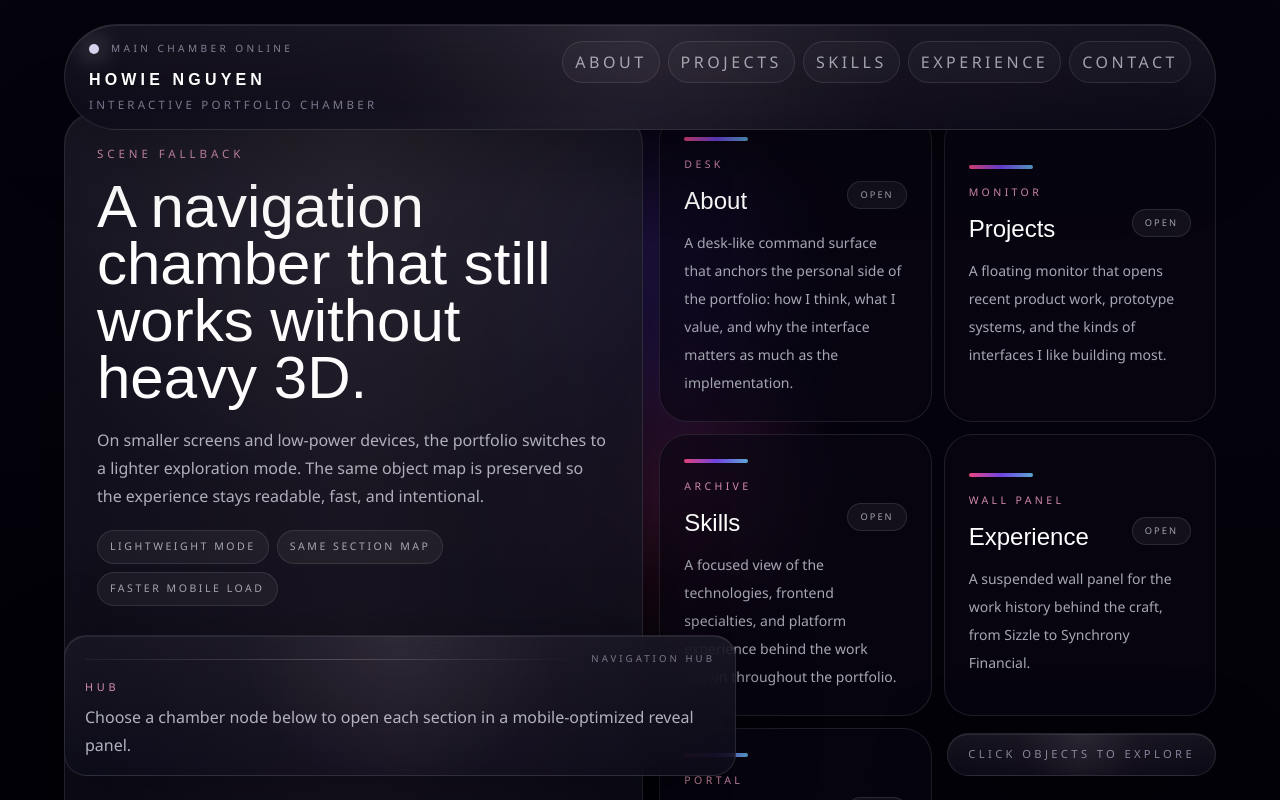
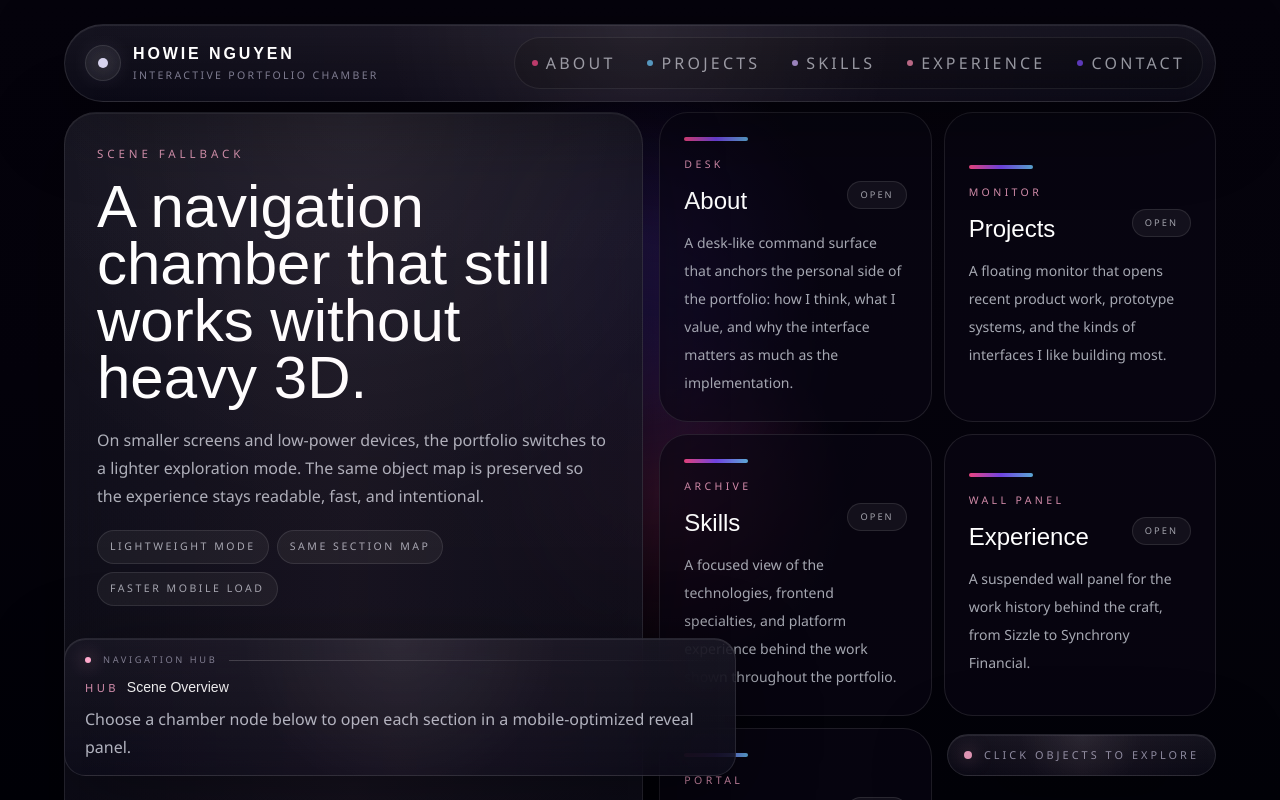
Before and after one commit to Howie315/portfolio-howie2, a React (Vite) app: page / in a window 1280 px wide. Built offline with nearby package versions, Linux system fonts and the light colour scheme; a web font is replaced by a local one.

Commit message:
added new changes

```diff
--- a/src/components/pages/PortfolioScenePage.tsx
+++ b/src/components/pages/PortfolioScenePage.tsx
@@ -27,9 +27,6 @@ const PortfolioScenePage = (): React.JSX.Element => {
   const { isReady, isTouch, sceneMode, viewportKind } =
     useSceneExperienceProfile();
   const isMobileViewport = viewportKind === "mobile";
-  const showBottomNarrative = !isMobileViewport || sceneMode !== "fallback";
-  const showMobileDock = isMobileViewport && sceneMode !== "fallback";
-  const showDesktopStatus = viewportKind === "desktop";
   const isMobileFallback = isMobileViewport && sceneMode === "fallback";
   const isAwaitingSceneDecision = !isReady;
   const cameraMode: CameraMode =
@@ -44,6 +41,10 @@ const PortfolioScenePage = (): React.JSX.Element => {
   const [isTransitioning, setIsTransitioning] = useState(false);
   const [isMobileNavOpen, setIsMobileNavOpen] = useState(false);
   const [viewState, setViewState] = useState<ViewState>("hub");
+  const showBottomNarrative =
+    (!isMobileViewport || sceneMode !== "fallback") && !isMobileNavOpen;
+  const showCompactDock = viewportKind !== "desktop" && sceneMode !== "fallback";
+  const showDesktopStatus = viewportKind === "desktop";
   const returnTimeoutRef = useRef<number | null>(null);
   const touchOrbitOffsetRef = useRef<[number, number]>([0, 0]);
   const touchZoomOffsetRef = useRef(0);
@@ -379,15 +380,15 @@ const PortfolioScenePage = (): React.JSX.Element => {
       )}
 
       <div
-        className={`pointer-events-none z-20 flex justify-center px-4 pt-4 sm:px-6 sm:pt-6 ${
+        className={`pointer-events-none z-20 flex justify-center px-3 pt-3 sm:px-6 sm:pt-6 ${
           isMobileFallback ? "sticky top-0" : "absolute inset-x-0 top-0"
         }`}
       >
         <div
-          className={`scene-shell-panel pointer-events-auto flex w-full max-w-6xl flex-col gap-4 px-4 py-4 sm:px-6 sm:py-4 ${
+          className={`scene-shell-panel pointer-events-auto flex w-full max-w-6xl flex-col gap-3 px-4 py-3.5 sm:px-5 sm:py-4 ${
             isMobileFallback
-              ? "rounded-[1.15rem] px-4 py-3.5"
-              : "rounded-[1.35rem] md:flex-row md:items-start md:justify-between md:rounded-full"
+              ? "rounded-[1.1rem]"
+              : "rounded-[1.25rem] lg:flex-row lg:items-center lg:justify-between lg:gap-5 lg:rounded-full lg:py-3 lg:pl-5 lg:pr-3"
           }`}
           style={
             visualSceneSection
@@ -397,29 +398,33 @@ const PortfolioScenePage = (): React.JSX.Element => {
               : undefined
           }
         >
-          <div className="min-w-0">
-            <div className="mb-3 flex items-center gap-3">
+          <div className="min-w-0 lg:flex lg:items-center lg:gap-4">
+            <div className="flex min-w-0 items-center gap-3">
               <span
                 aria-hidden="true"
+                className="relative flex h-9 w-9 shrink-0 items-center justify-center rounded-full border border-white/10 bg-white/[0.05]"
+              >
+                <span
                   className="h-2.5 w-2.5 rounded-full shadow-[0_0_24px_currentColor]"
                   style={{
                     backgroundColor: visualSceneSection?.accent ?? "#d7d3ee",
+                    color: visualSceneSection?.accent ?? "#d7d3ee",
                   }}
                 />
-              <span className="text-[0.63rem] uppercase tracking-[0.34em] text-[rgba(202,199,222,0.62)]">
-                {visualSceneSection
-                  ? `${visualSceneSection.kicker} chamber focus`
-                  : "Main chamber online"}
               </span>
-            </div>
-            <p className="font-display text-sm font-semibold tracking-[0.26em] uppercase text-white sm:text-base">
+              <div className="min-w-0">
+                <p className="font-display text-[0.95rem] font-semibold tracking-[0.18em] uppercase text-white sm:text-base">
                   Howie Nguyen
                 </p>
-            <p className="mt-1 text-[0.65rem] uppercase tracking-[0.28em] text-[rgba(199,196,223,0.58)] sm:text-[0.72rem]">
-              Interactive portfolio chamber
+                <p className="mt-0.5 truncate text-[0.58rem] uppercase tracking-[0.22em] text-[rgba(199,196,223,0.6)] sm:text-[0.66rem]">
+                  {visualSceneSection
+                    ? `${visualSceneSection.kicker} focus`
+                    : "Interactive portfolio chamber"}
                 </p>
+              </div>
+            </div>
             {viewportKind !== "desktop" ? (
-              <p className="mt-3 max-w-xl text-[0.92rem] leading-6 text-[rgba(214,216,226,0.74)]">
+              <p className="mt-3 max-w-xl text-[0.86rem] leading-6 text-[rgba(214,216,226,0.74)] sm:text-[0.92rem]">
                 {isAwaitingSceneDecision
                   ? "Preparing the chamber for your device."
                   : sceneMode === "fallback"
@@ -431,18 +436,23 @@ const PortfolioScenePage = (): React.JSX.Element => {
             ) : null}
           </div>
 
-          <div className="hidden flex-wrap items-center justify-end gap-2 md:flex">
+          <div className="hidden items-center justify-end gap-1.5 rounded-full border border-white/8 bg-black/20 p-1 lg:flex">
             {sceneSections.map((section) => (
               <button
-                className={`rounded-full border px-3 py-2 text-[0.68rem] font-medium tracking-[0.22em] uppercase transition ${
+                className={`group flex items-center gap-2 rounded-full border px-3 py-2 text-[0.66rem] font-medium tracking-[0.2em] uppercase transition ${
                   activeSection === section.id || hoveredSection === section.id
-                    ? "border-[rgba(255,170,204,0.38)] bg-[rgba(255,255,255,0.09)] text-white"
-                    : "border-white/10 bg-[rgba(255,255,255,0.03)] text-[rgba(214,216,226,0.72)] hover:border-white/20 hover:text-white"
+                    ? "border-white/[0.14] bg-white/[0.11] text-white shadow-[0_10px_28px_rgba(0,0,0,0.26)]"
+                    : "border-transparent bg-transparent text-[rgba(214,216,226,0.68)] hover:bg-white/[0.06] hover:text-white"
                 }`}
                 key={section.id}
                 onClick={() => handleOpenSection(section.id)}
                 type="button"
               >
+                <span
+                  aria-hidden="true"
+                  className="h-1.5 w-1.5 rounded-full opacity-70 transition group-hover:opacity-100"
+                  style={{ backgroundColor: section.accent }}
+                />
                 {section.title}
               </button>
             ))}
@@ -451,11 +461,13 @@ const PortfolioScenePage = (): React.JSX.Element => {
       </div>
 
       {showBottomNarrative ? (
-        <div className="pointer-events-none absolute inset-x-0 bottom-0 z-20 px-4 pb-22 sm:px-6 sm:pb-6">
-          <div className="mx-auto flex max-w-6xl flex-col gap-3 md:flex-row md:items-end md:justify-between md:gap-4">
+        <div className="pointer-events-none absolute inset-x-0 bottom-0 z-20 px-3 pb-28 sm:px-6 lg:pb-6">
+          <div className="mx-auto flex max-w-6xl flex-col gap-3 lg:flex-row lg:items-end lg:justify-between lg:gap-4">
             <div
-              className={`scene-shell-panel pointer-events-auto rounded-[1.4rem] px-4 py-4 sm:px-5 ${
-                isMobileViewport ? "max-w-[18.5rem] px-3 py-3" : "max-w-2xl"
+              className={`scene-shell-panel pointer-events-auto rounded-[1.2rem] px-4 py-3.5 sm:px-5 ${
+                isMobileViewport
+                  ? "max-w-[19.75rem] px-3.5 py-3"
+                  : "max-w-2xl lg:rounded-[1.35rem]"
               }`}
               style={
                 visualSceneSection
@@ -465,28 +477,43 @@ const PortfolioScenePage = (): React.JSX.Element => {
                   : undefined
               }
             >
-              <div className="mb-3 flex items-center gap-3">
+              <div className="mb-2.5 flex items-center gap-3">
                 <span
                   aria-hidden="true"
-                  className="h-px flex-1 bg-[linear-gradient(90deg,rgba(255,255,255,0.05),rgba(255,255,255,0.2),transparent)]"
+                  className="h-1.5 w-1.5 rounded-full shadow-[0_0_18px_currentColor]"
+                  style={{
+                    backgroundColor: visualSceneSection?.accent ?? "#ffaacd",
+                    color: visualSceneSection?.accent ?? "#ffaacd",
+                  }}
                 />
-                <span className="text-[0.6rem] uppercase tracking-[0.32em] text-[rgba(202,199,222,0.56)]">
+                <span className="text-[0.58rem] uppercase tracking-[0.28em] text-[rgba(202,199,222,0.58)]">
                   {activeSceneSection
                     ? "Section unveiled"
                     : hoveredSceneSection
                       ? "Object resonance"
                       : "Navigation hub"}
                 </span>
+                <span
+                  aria-hidden="true"
+                  className="h-px flex-1 bg-[linear-gradient(90deg,rgba(255,255,255,0.18),transparent)]"
+                />
               </div>
-              <p className="text-[0.68rem] uppercase tracking-[0.34em] text-[rgba(255,170,204,0.82)]">
+              <div className="flex items-baseline gap-2">
+                <p className="text-[0.7rem] uppercase tracking-[0.3em] text-[rgba(255,170,204,0.82)]">
                   {activeSceneSection?.kicker ??
                     hoveredSceneSection?.kicker ??
                     "Hub"}
                 </p>
+                <p className="truncate font-display text-sm font-medium text-white/[0.92]">
+                  {activeSceneSection?.title ??
+                    hoveredSceneSection?.title ??
+                    "Scene Overview"}
+                </p>
+              </div>
               <p
                 className={`mt-2 text-[rgba(218,220,231,0.8)] sm:text-base ${
                   isMobileViewport
-                    ? "text-[0.82rem] leading-6"
+                    ? "line-clamp-2 text-[0.8rem] leading-5"
                     : "text-sm leading-7"
                 }`}
               >
@@ -501,12 +528,18 @@ const PortfolioScenePage = (): React.JSX.Element => {
             </div>
 
             {showDesktopStatus ? (
-              <div className="scene-shell-panel pointer-events-auto hidden rounded-full px-5 py-3 text-[0.7rem] uppercase tracking-[0.3em] text-[rgba(199,196,223,0.64)] md:block">
+              <div className="scene-shell-panel pointer-events-auto hidden items-center gap-3 rounded-full px-4 py-3 text-[0.68rem] uppercase tracking-[0.28em] text-[rgba(199,196,223,0.68)] lg:flex">
+                <span
+                  aria-hidden="true"
+                  className="h-2 w-2 rounded-full bg-[rgba(255,170,204,0.86)] shadow-[0_0_18px_rgba(255,170,204,0.58)]"
+                />
+                <span>
                   {isTransitioning
                     ? "Realigning focus"
                     : activeSection
                       ? "Press Esc to return"
                       : "Click objects to explore"}
+                </span>
               </div>
             ) : null}
           </div>
@@ -519,8 +552,8 @@ const PortfolioScenePage = (): React.JSX.Element => {
         viewportKind={viewportKind}
       />
 
-      {showMobileDock ? (
-        <div className="pointer-events-none absolute inset-x-0 bottom-3 z-20 px-4 md:hidden">
+      {showCompactDock ? (
+        <div className="pointer-events-none absolute inset-x-0 bottom-3 z-20 px-3 lg:hidden">
           {isMobileNavOpen ? (
             <button
               aria-label="Close section navigation"
@@ -530,10 +563,10 @@ const PortfolioScenePage = (): React.JSX.Element => {
             />
           ) : null}
 
-          <div className="mx-auto flex w-full max-w-[19rem] flex-col items-end gap-2">
+          <div className="mx-auto flex w-full max-w-[21rem] flex-col items-end gap-2">
             {isMobileNavOpen ? (
-              <div className="scene-shell-panel pointer-events-auto w-full rounded-[1.2rem] p-2.5 shadow-[0_24px_64px_rgba(0,0,0,0.42)]">
-                <div className="mb-2.5 flex items-center justify-between gap-3">
+              <div className="scene-shell-panel pointer-events-auto w-full rounded-[1.15rem] p-2.5 shadow-[0_24px_64px_rgba(0,0,0,0.42)]">
+                <div className="mb-2.5 flex items-center justify-between gap-3 px-1">
                   <div>
                     <p className="text-[0.58rem] uppercase tracking-[0.3em] text-[rgba(199,196,223,0.58)]">
                       Quick navigation
@@ -543,7 +576,7 @@ const PortfolioScenePage = (): React.JSX.Element => {
                     </p>
                   </div>
                   <button
-                    className="touch-manipulation rounded-full border border-white/10 bg-white/6 px-2.5 py-1.5 text-[0.54rem] uppercase tracking-[0.24em] text-[rgba(220,223,232,0.82)]"
+                    className="touch-manipulation rounded-full border border-white/10 bg-white/[0.06] px-2.5 py-1.5 text-[0.54rem] uppercase tracking-[0.24em] text-[rgba(220,223,232,0.82)]"
                     onClick={() => setIsMobileNavOpen(false)}
                     type="button"
                   >
@@ -593,16 +626,25 @@ const PortfolioScenePage = (): React.JSX.Element => {
             ) : null}
 
             <div className="scene-shell-panel pointer-events-auto flex w-full items-center justify-between gap-2 rounded-[1rem] px-2.5 py-2 shadow-[0_20px_48px_rgba(0,0,0,0.36)]">
-              <div className="min-w-0 flex-1">
-                <p className="text-[0.52rem] uppercase tracking-[0.28em] text-[rgba(199,196,223,0.56)]">
+              <div className="flex min-w-0 flex-1 items-center gap-2.5">
+                <span
+                  aria-hidden="true"
+                  className="h-8 w-1 rounded-full"
+                  style={{
+                    backgroundColor: activeSceneSection?.accent ?? "#ff4a8a",
+                  }}
+                />
+                <div className="min-w-0">
+                  <p className="text-[0.52rem] uppercase tracking-[0.26em] text-[rgba(199,196,223,0.56)]">
                     {activeSceneSection ? "Focused" : "Suggested"}
                   </p>
-                <p className="mt-0.5 truncate text-[0.82rem] leading-5 text-white">
+                  <p className="mt-0.5 truncate text-[0.84rem] leading-5 text-white">
                     {activeSceneSection?.title ?? "Tap the desk to start"}
                   </p>
                 </div>
+              </div>
               <button
-                className="touch-manipulation shrink-0 rounded-full border border-white/10 bg-white/7 px-3 py-2 text-[0.54rem] font-medium uppercase tracking-[0.22em] text-white"
+                className="touch-manipulation shrink-0 rounded-full border border-white/10 bg-white/[0.08] px-3.5 py-2.5 text-[0.54rem] font-medium uppercase tracking-[0.2em] text-white shadow-[inset_0_1px_0_rgba(255,255,255,0.08)]"
                 onClick={() => setIsMobileNavOpen((current) => !current)}
                 type="button"
               >
```
Lines whose indentation alone changed are shown as unchanged.
